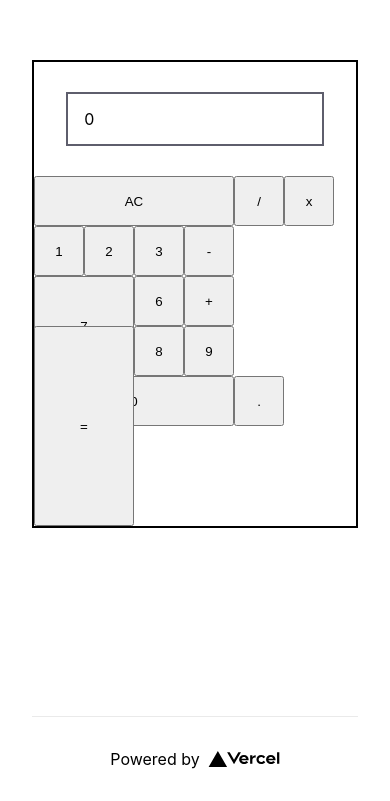
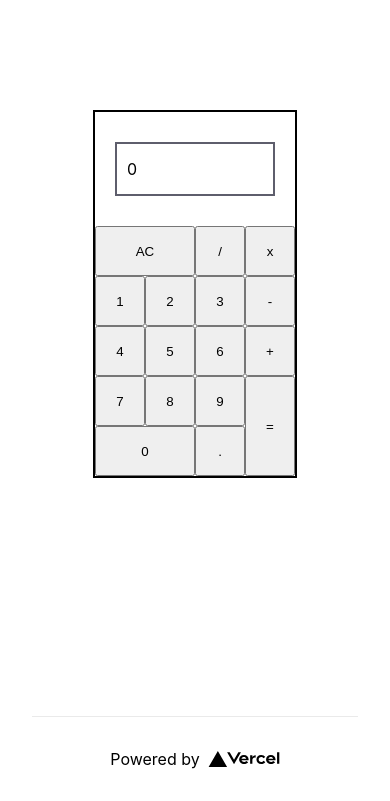
Before and after one commit to jesustellor/calculator, a Next.js app: page / in a window 390 px wide. Shown: the part 128-929 px from the top of the page. Built offline with nearby package versions, Linux system fonts and the light colour scheme.

Commit message:
changed button size for mobile

```diff
--- a/styles/globals.css
+++ b/styles/globals.css
@@ -69,4 +69,24 @@ a {
     height: 50px;
     width: 50px;
   }
+
+  #buttonAC {
+    width: 100px;
+  }
+
+  #button9 {
+    width: 100px;
+  }
+
+  #button6 {
+    width: 50px;
+    height: 100px;
+    vertical-align: bottom;
+    margin: -100px 0 0 0;
+  }
+
+  .buttonfix > #button6 {
+    height: 50px;
+  }
+
 }
```
